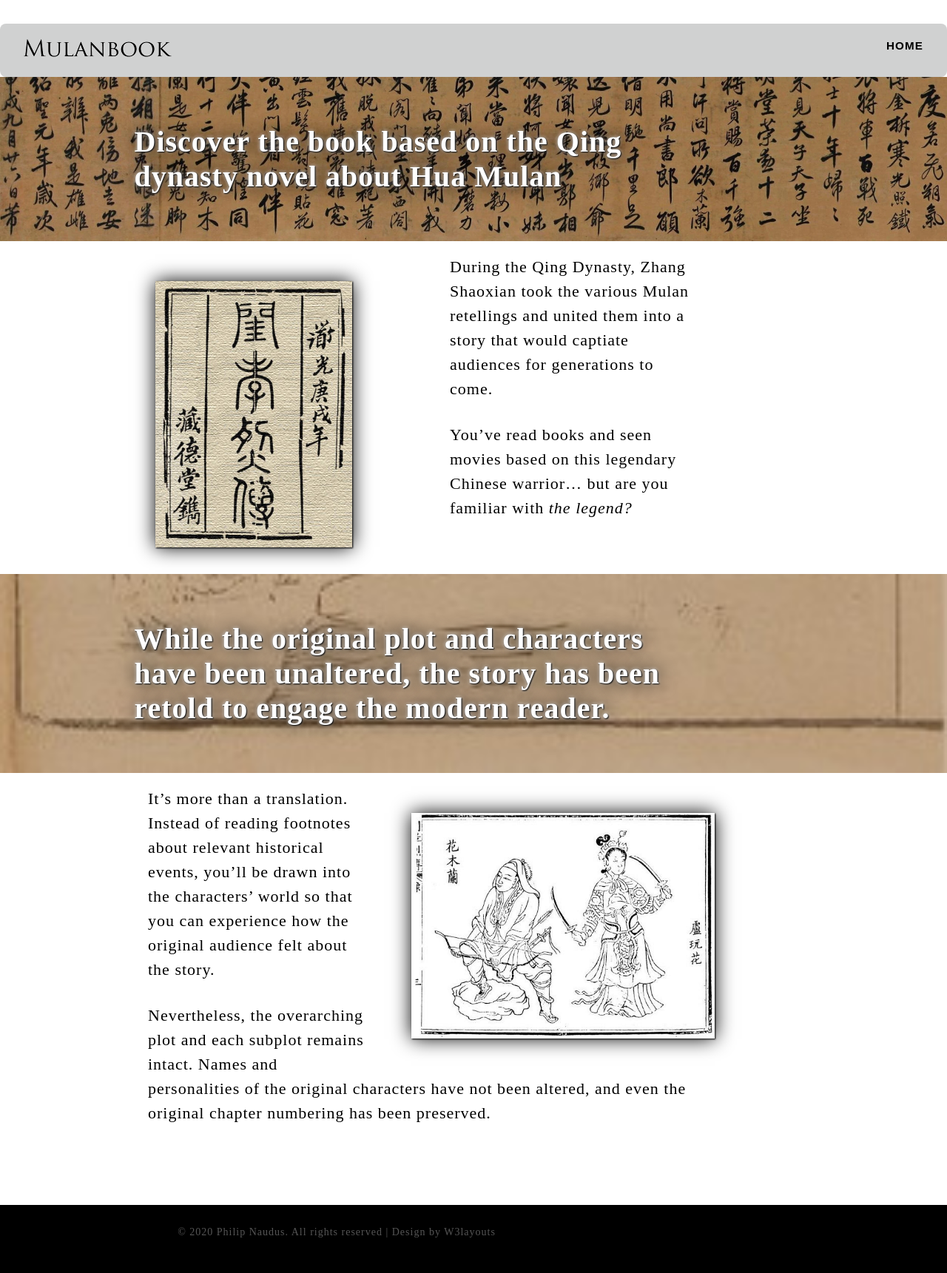
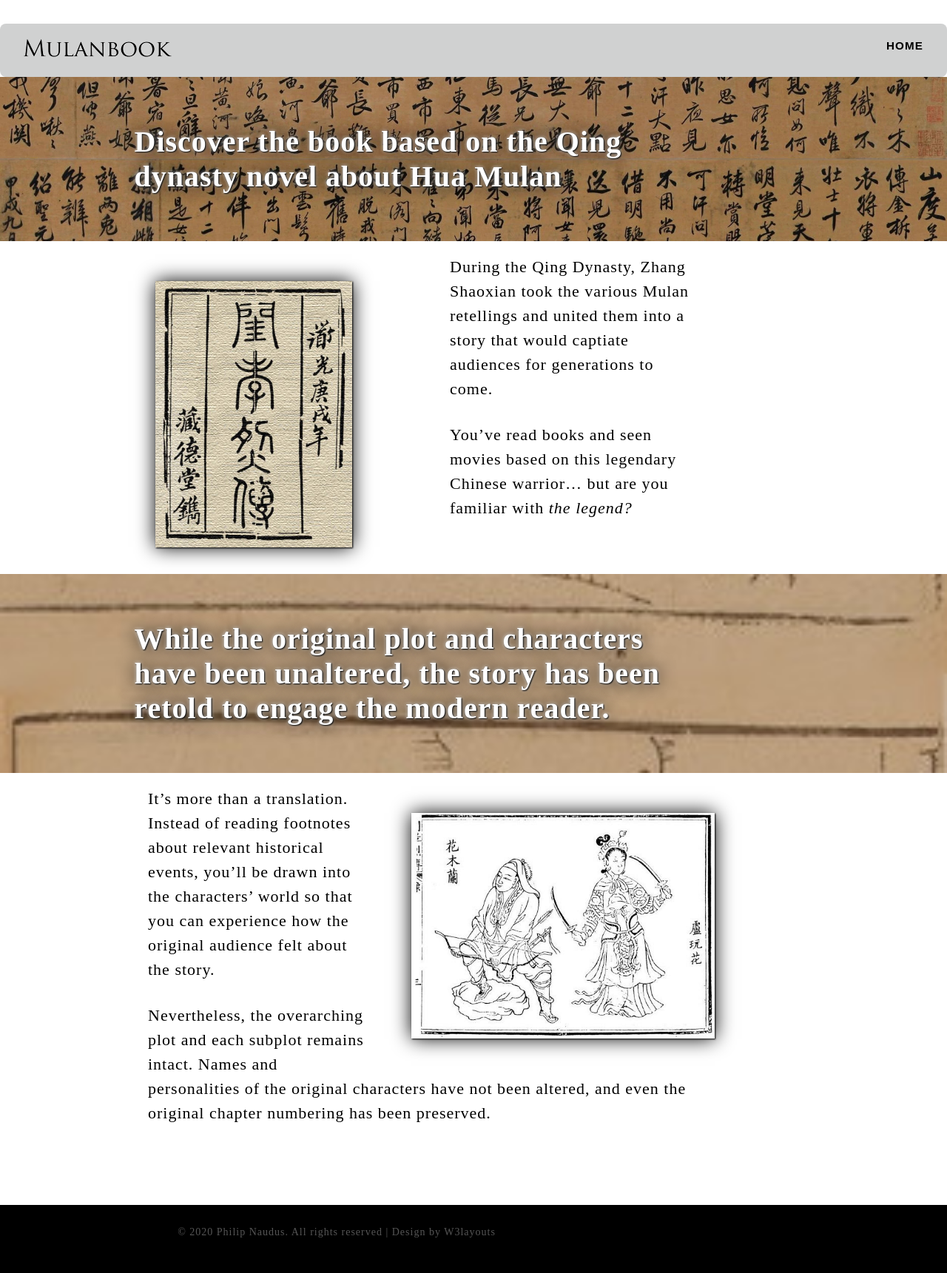
Before and after one commit to PhilipNaudus/simple_site-gh-pages, a Jekyll site: the page mulanbook/index.html, which Jekyll copies as it is, in a window 1280 px wide. Shown: the whole page at 74% size. Built offline with Jekyll 4.4.1, drawn with Linux system fonts in a browser that asks for light colours; some web fonts are replaced; comment, search, counter and statistics services are not loaded.

Commit message:
promo tweak

```diff
--- a/assets/themes/twitter/css/banner.css
+++ b/assets/themes/twitter/css/banner.css
@@ -1,14 +1,10 @@
 .ballad_banner {
   background:url(/assets/images/promo/ballad_banner.jpg) no-repeat center center fixed;
-  background-size: 100% auto;
-  background-repeat: repeat-y;
-  background-position: left bottom;
+  background-size: cover;
 }
 .bozhou_banner {
   background:url(/assets/images/promo/bozhou_banner.jpg) no-repeat center center fixed;
-  background-size: 100% auto;
-  background-repeat: repeat-y;
-  background-position: left bottom;
+  background-size: cover;
 }
 
 .title1_agile {
--- a/mulanbook/index.html
+++ b/mulanbook/index.html
@@ -28,7 +28,7 @@
 <!-- /banner_bottom -->
 <div class="main banner_bottom" id="article">
 	<div class="clearfix" style="margin-top: 24px;"> </div>
-	<div class="ballad_banner">
+	<div class="ballad_banner banner">
 		<div class="container">
 			<div class="title1_agile">
 				<h3>Discover the book based on the Qing dynasty novel about Hua Mulan</h3>
@@ -47,7 +47,7 @@
 			</div>
 		</div>
 	</div>
-	<div class="bozhou_banner">
+	<div class="bozhou_banner banner">
 		<div class="container">
 			<div class="title1_agile">
 				<h3>While the original plot and characters have been unaltered, the story has been retold to engage the modern reader.</h3>
```
Also changed, not shown: other parts of mulanbook/index.html (+14 -3 lines).
